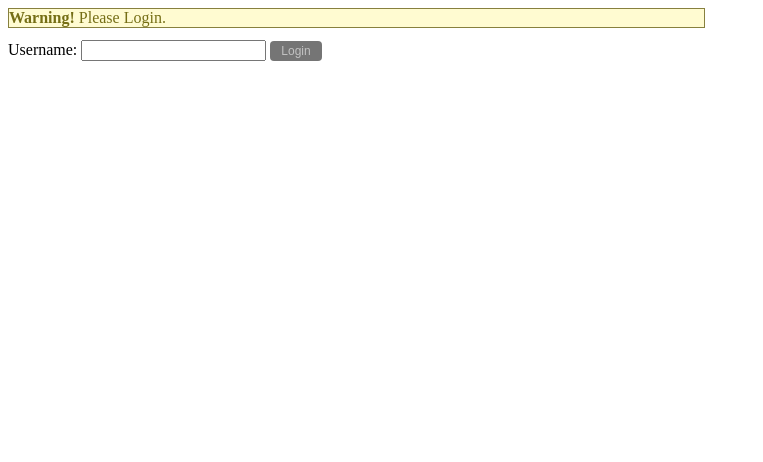
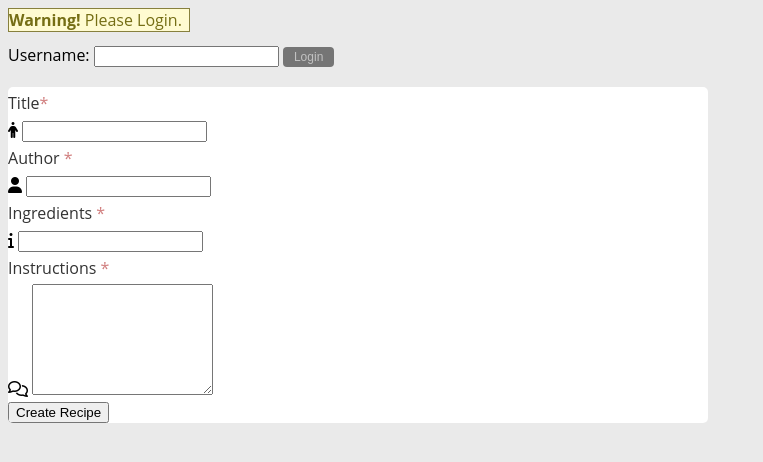
Before and after one commit to srinjoychakravarty/food, a website built with webpack: page public/index.html in a window 1280 px wide. Shown: the whole page, without its empty margins (0-763 px from the left). Built offline with nearby package versions, Linux system fonts and the light colour scheme; files whose address does not match are found by name.

Commit message:
:hammer: latest form html

```diff
--- a/public/index.css
+++ b/public/index.css
@@ -3,7 +3,7 @@
     background: #fffbd1;
     border: 1px solid #87803e;
     margin-bottom: 12px;
-    width: 55%;
+    width: 180px;
   }
 
 .error {
@@ -40,3 +40,28 @@
     color: #757575;
     border: 1px solid #757575;
   }
+
+  .spa {
+    background: #eaeaea;
+    font-family: 'Open Sans', sans-serif;
+  }
+
+  form {
+    margin-top: 20px;
+    border-radius: 5px;
+    max-width:700px;
+    width:100%;
+    background-color: #FFFFFF;
+    overflow: hidden;
+  }
+
+  p span {
+    color: rgb(209, 127, 127);
+  }
+
+  p {
+    margin: 0px;
+    font-weight: 500;
+    line-height: 2;
+    color:#333;
+  }
--- a/public/index.html
+++ b/public/index.html
@@ -17,6 +17,49 @@
 				<button class="login-btn" disabled type="button">Login</button>
 			</section>
 		</article>
+
+		<article class="create-recipe">
+			<form>
+				<div class="contentform">
+					<div class="leftcontact">
+						<div class="form-group">
+							<p>Title<span>*</span></p>
+							<span class="icon-case"><i class="fa fa-male"></i></span>
+							<input type="text" name="nom" id="nom" data-rule="required" data-msg="Vérifiez votre saisie sur les champs : Le champ 'Nom' doit être renseigné."/>
+							<div class="validation"></div>
+						</div>
+						<div class="form-group">
+							<p>Author <span>*</span></p>
+							<span class="icon-case"><i class="fa fa-user"></i></span>
+							<input type="text" name="prenom" id="prenom" data-rule="required" data-msg="Vérifiez votre saisie sur les champs : Le champ 'Prénom' doit être renseigné."/>
+							<div class="validation"></div>
+						</div>
+					</div>
+				<div class="rightcontact">
+					<div class="form-group">
+						<p>Ingredients <span>*</span></p>
+						<span class="icon-case"><i class="fa fa-info"></i></span>
+						<input type="text" name="fonction" id="fonction" data-rule="required" data-msg="Vérifiez votre saisie sur les champs : Le champ 'Fonction' doit être renseigné."/>
+						<div class="validation"></div>
+					</div>
+					<div class="form-group">
+						<p>Instructions <span>*</span></p>
+						<span class="icon-case"><i class="fa fa-comments-o"></i></span>
+						<textarea name="message" rows="7" data-rule="required" data-msg="Vérifiez votre saisie sur les champs : Le champ 'Message' doit être renseigné."></textarea>
+						<div class="validation"></div>
+					</div>
+				</div>
+				<button type="submit" class="bouton-contact">Create Recipe</button>
+		  	</form>
+		</article>
+
+
+
+
+
+
+
+
 		<span class="logged-in-user"></span>
 		<article class="item-list" id="item-app">
 			<ul class="items"></ul>
```
